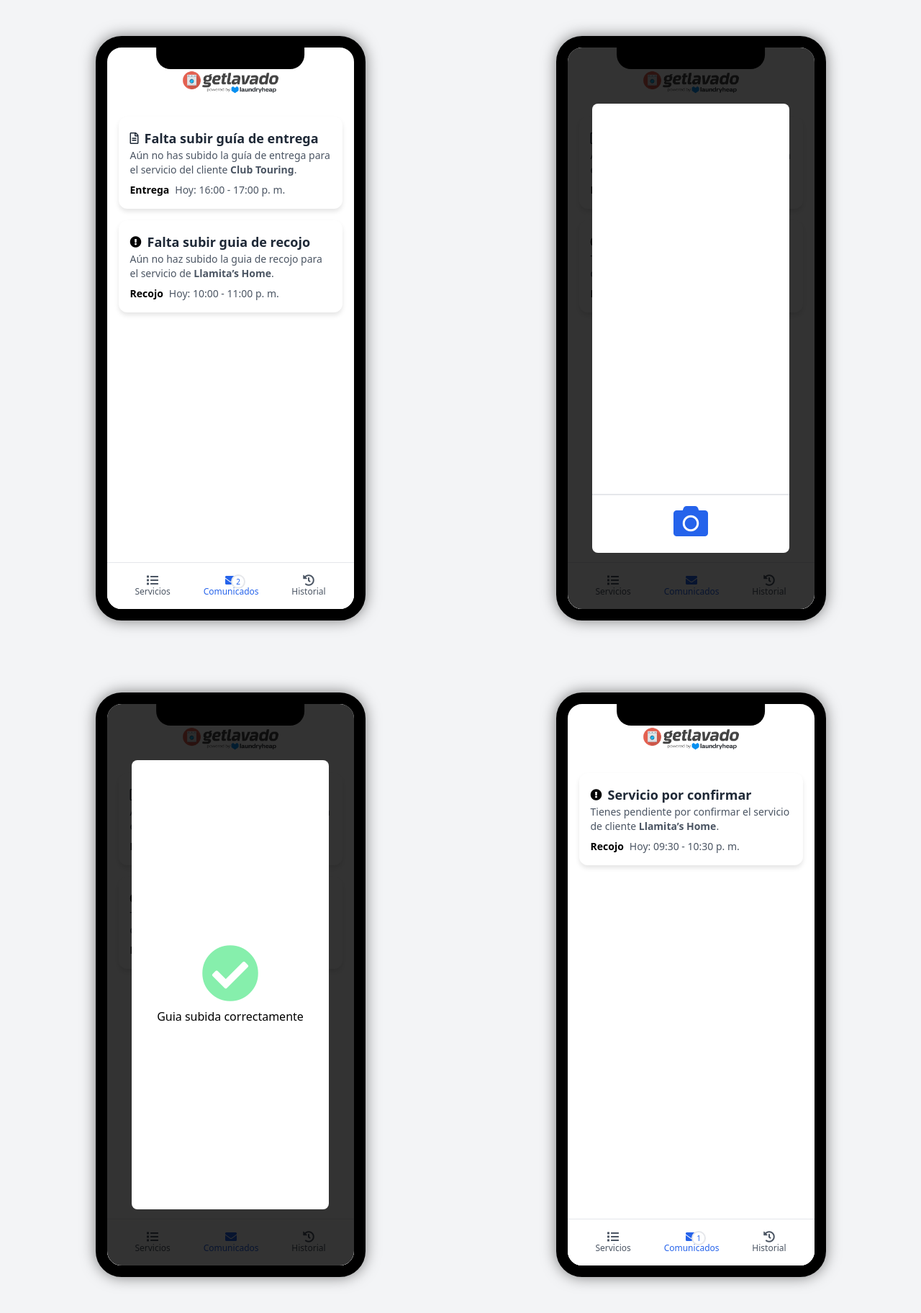
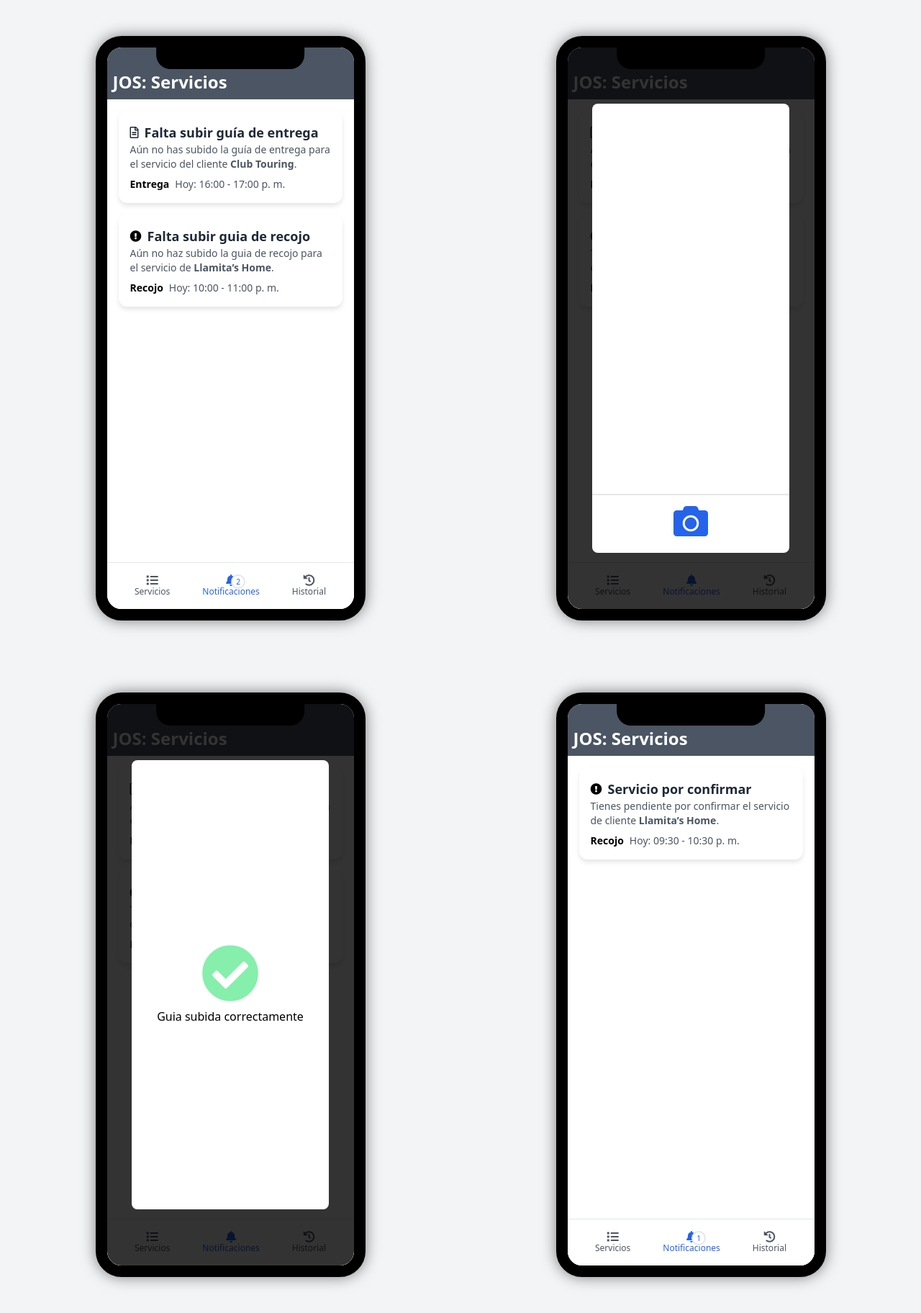
Before and after one commit to tropikow/mockup_station_b2b, a plain HTML site: page notifications.html in a window 1280 px wide. Shown: the whole page at 72% size. Drawn offline with nearby package versions, Linux system fonts and the light colour scheme.

Commit message:
Update header and navigation icons across multiple pages

```diff
--- a/notifications.html
+++ b/notifications.html
@@ -58,11 +58,10 @@
 </head>
 <body class="bg-gray-100">
     <div class="grid grid-cols-2">
-
         <div class="phone-container">
             <div class="phone-notch"></div>
-            <header class="p-4 flex items-center justify-center mt-4 bg-gay-100 text-white">
-                <img src="./assets/regular_grey_logo.png" alt="Logo" class="w-auto h-8">
+            <header class="pt-8 pl-2 pb-2 flex bg-gray-600 text-white">
+                <h2 class="text-2xl font-semibold">JOS: Servicios</h2>
             </header>
             <div class="phone-screen">
                 <div class="flex-1 p-4">
@@ -107,8 +106,8 @@
                                 <span class="text-[10px]">2</span>
                             </div>
                         </div>
-                        <i class="fas fa-envelope"></i>
-                        <span class="text-xs">Comunicados</span>
+                        <i class="fas fa-bell"></i>
+                        <span class="text-xs">Notificaciones</span>
                     </div>
                     <a href="./history.html">
                         <div class="flex flex-col items-center">
@@ -121,8 +120,8 @@
         </div>
         <div class="phone-container">
             <div class="phone-notch"></div>
-            <header class="p-4 flex items-center justify-center mt-4 bg-gay-100 text-white">
-                <img src="./assets/regular_grey_logo.png" alt="Logo" class="w-auto h-8">
+            <header class="pt-8 pl-2 pb-2 flex bg-gray-600 text-white">
+                <h2 class="text-2xl font-semibold">JOS: Servicios</h2>
             </header>
             <div class="phone-screen">
                 <div class="flex-1 p-4">
@@ -162,8 +161,8 @@
                         </div>
                     </a>
                     <div class="flex flex-col items-center text-blue-600">
-                        <i class="fas fa-envelope"></i>
-                        <span class="text-xs">Comunicados</span>
+                        <i class="fas fa-bell"></i>
+                        <span class="text-xs">Notificaciones</span>
                     </div>
                     <a href="./history.html">
                         <div class="flex flex-col items-center">
@@ -188,8 +187,8 @@
         </div>
         <div class="phone-container">
             <div class="phone-notch"></div>
-            <header class="p-4 flex items-center justify-center mt-4 bg-gay-100 text-white">
-                <img src="./assets/regular_grey_logo.png" alt="Logo" class="w-auto h-8">
+            <header class="pt-8 pl-2 pb-2 flex bg-gray-600 text-white">
+                <h2 class="text-2xl font-semibold">JOS: Servicios</h2>
             </header>
             <div class="phone-screen">
                 <div class="flex-1 p-4">
@@ -229,8 +228,8 @@
                         </div>
                     </a>
                     <div class="flex flex-col items-center text-blue-600">
-                        <i class="fas fa-envelope"></i>
-                        <span class="text-xs">Comunicados</span>
+                        <i class="fas fa-bell"></i>
+                        <span class="text-xs">Notificaciones</span>
                     </div>
                     <a href="./history.html">
                         <div class="flex flex-col items-center">
@@ -251,8 +250,8 @@
         </div>
         <div class="phone-container">
             <div class="phone-notch"></div>
-            <header class="p-4 flex items-center justify-center mt-4 bg-gay-100 text-white">
-                <img src="./assets/regular_grey_logo.png" alt="Logo" class="w-auto h-8">
+            <header class="pt-8 pl-2 pb-2 flex bg-gray-600 text-white">
+                <h2 class="text-2xl font-semibold">JOS: Servicios</h2>
             </header>
             <div class="phone-screen">
                 <div class="flex-1 p-4">
@@ -285,8 +284,8 @@
                                 <span class="text-[10px]">1</span>
                             </div>
                         </div>
-                        <i class="fas fa-envelope"></i>
-                        <span class="text-xs">Comunicados</span>
+                        <i class="fas fa-bell"></i>
+                        <span class="text-xs">Notificaciones</span>
                     </div>
                     <a href="./history.html">
                         <div class="flex flex-col items-center">
```
Also changed, not shown: history.html (+11 -13 lines), index.html (+21 -23 lines).
